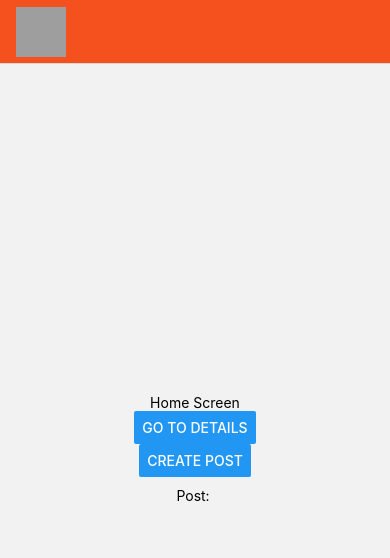
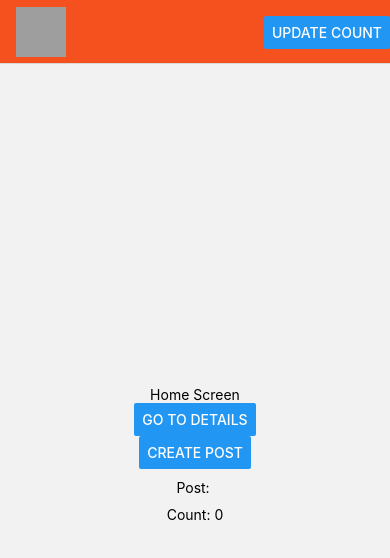
Before and after one commit to isiagi/react_native_navigation_relearning, a React Native app: screen / in a window 390 px wide. Shown: the top 558 px of the page. Built offline with nearby package versions, Linux system fonts and the light colour scheme; grey boxes are pictures that could not be loaded.

Commit message:
chore: Adds Header buttons

```diff
--- a/App.js
+++ b/App.js
@@ -11,6 +11,18 @@ function HomeScreen({ route, navigation }) {
       // For example, send the post to the server
     }
   }, [route.params?.post]);
+
+  const [count, setCount] = React.useState(0);
+
+  React.useEffect(() => {
+    // Use `setOptions` to update the button that we previously specified
+    // Now the button includes an `onPress` handler to update the count
+    navigation.setOptions({
+      headerRight: () => (
+        <Button onPress={() => setCount((c) => c + 1)} title="Update count" />
+      ),
+    });
+  }, [navigation]);
 
   return (
     <View style={{ flex: 1, alignItems: "center", justifyContent: "center" }}>
@@ -29,6 +41,7 @@ function HomeScreen({ route, navigation }) {
         onPress={() => navigation.navigate("CreatePost")}
       />
       <Text style={{ margin: 10 }}>Post: {route.params?.post}</Text>
+      <Text>Count: {count}</Text>
     </View>
   );
 }
@@ -128,7 +141,13 @@ function App() {
           //     fontWeight: "bold",
           //   },
           // }}
-          options={{ headerTitle: (props) => <LogoTitle {...props} /> }}
+          options={{
+            headerTitle: (props) => <LogoTitle {...props} />,
+            // headerRight: () => (
+            //   <Button onPress={() => alert("This is a button")} title="Info" />
+            // ),
+            headerRight: () => <Button title="Info" />,
+          }}
         />
         <Stack.Screen
           name="Details"
```
